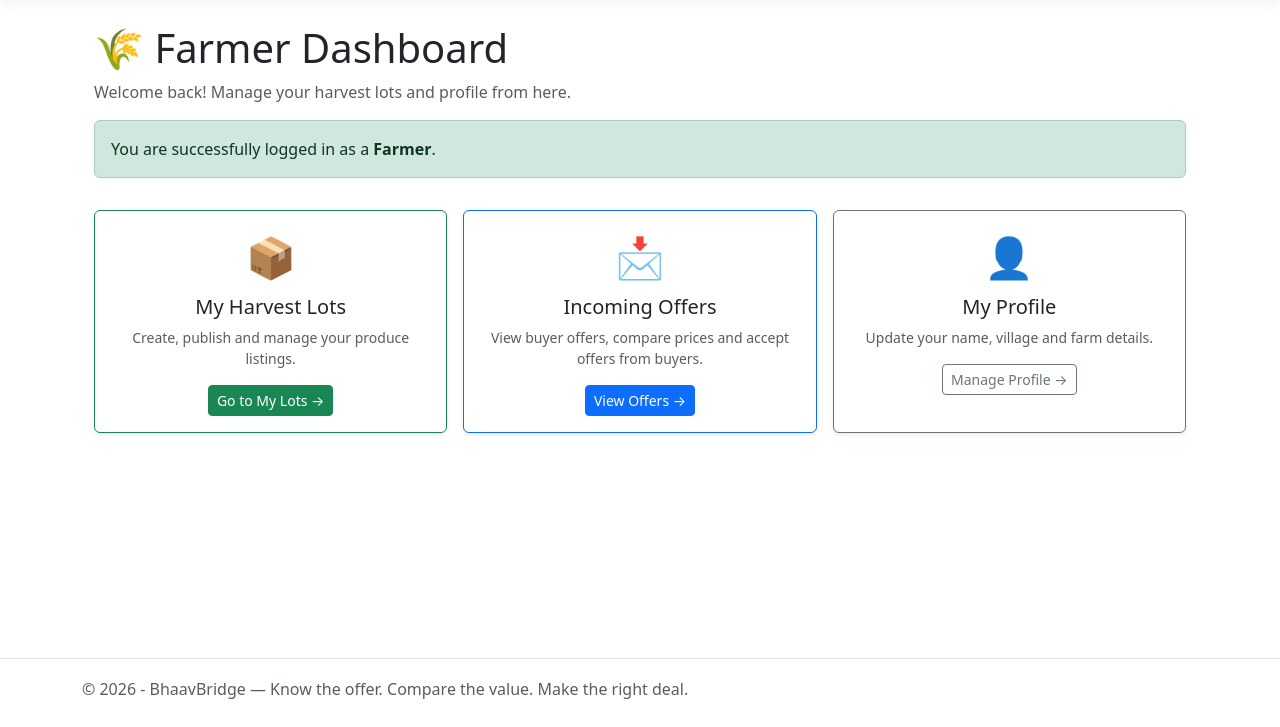
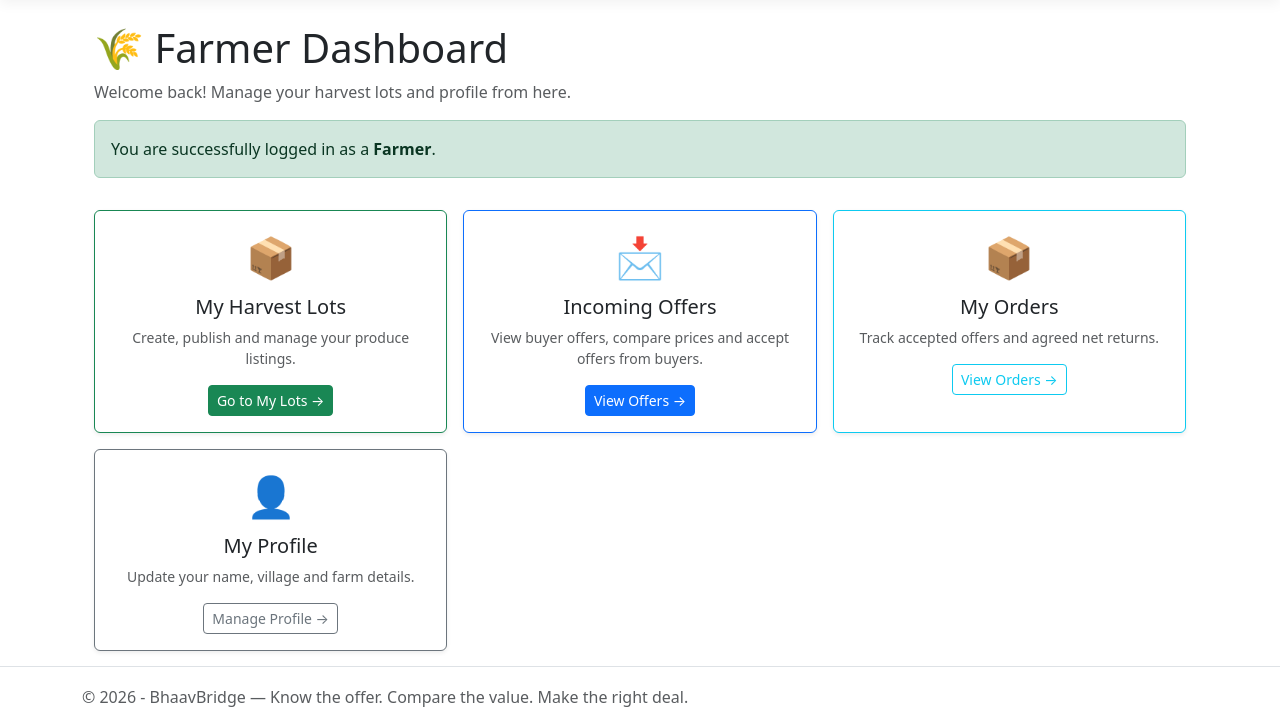
Before and after one commit to Ganpatsingh05/BhaavBridge, an ASP.NET Core app: page /Dashboard/Farmer in a window 1280 px wide. Shown: the part 81-808 px from the top of the page. Before the commit the page ends 780 px from the top, so only its background shows below. Run offline with ASP.NET Core 8, Linux system fonts and the light colour scheme; the visitor is signed in with stand-in values (Sample User, id 1); style sheets or scripts are compiled from the project's sources; the project's own start-up code is not run, and a stand-in starts its controllers and pages.

Commit message:
feat: add order history to farmer dashboard

```diff
--- a/src/BhaavBridge.Web/Views/Dashboard/Farmer.cshtml
+++ b/src/BhaavBridge.Web/Views/Dashboard/Farmer.cshtml
@@ -49,6 +49,17 @@
             </div>
         </div>
 
+        <div class="col-md-4">
+            <div class="card h-100 border-info shadow-sm">
+                <div class="card-body text-center">
+                    <div class="fs-1">📦</div>
+                    <h5 class="card-title mt-2">My Orders</h5>
+                    <p class="card-text text-muted small">Track accepted offers and agreed net returns.</p>
+                    <a asp-controller="Order" asp-action="FarmerOrders" class="btn btn-outline-info btn-sm">View Orders →</a>
+                </div>
+            </div>
+        </div>
+
         <!-- My Profile -->
         <div class="col-md-4">
             <div class="card h-100 border-secondary shadow-sm">
```
